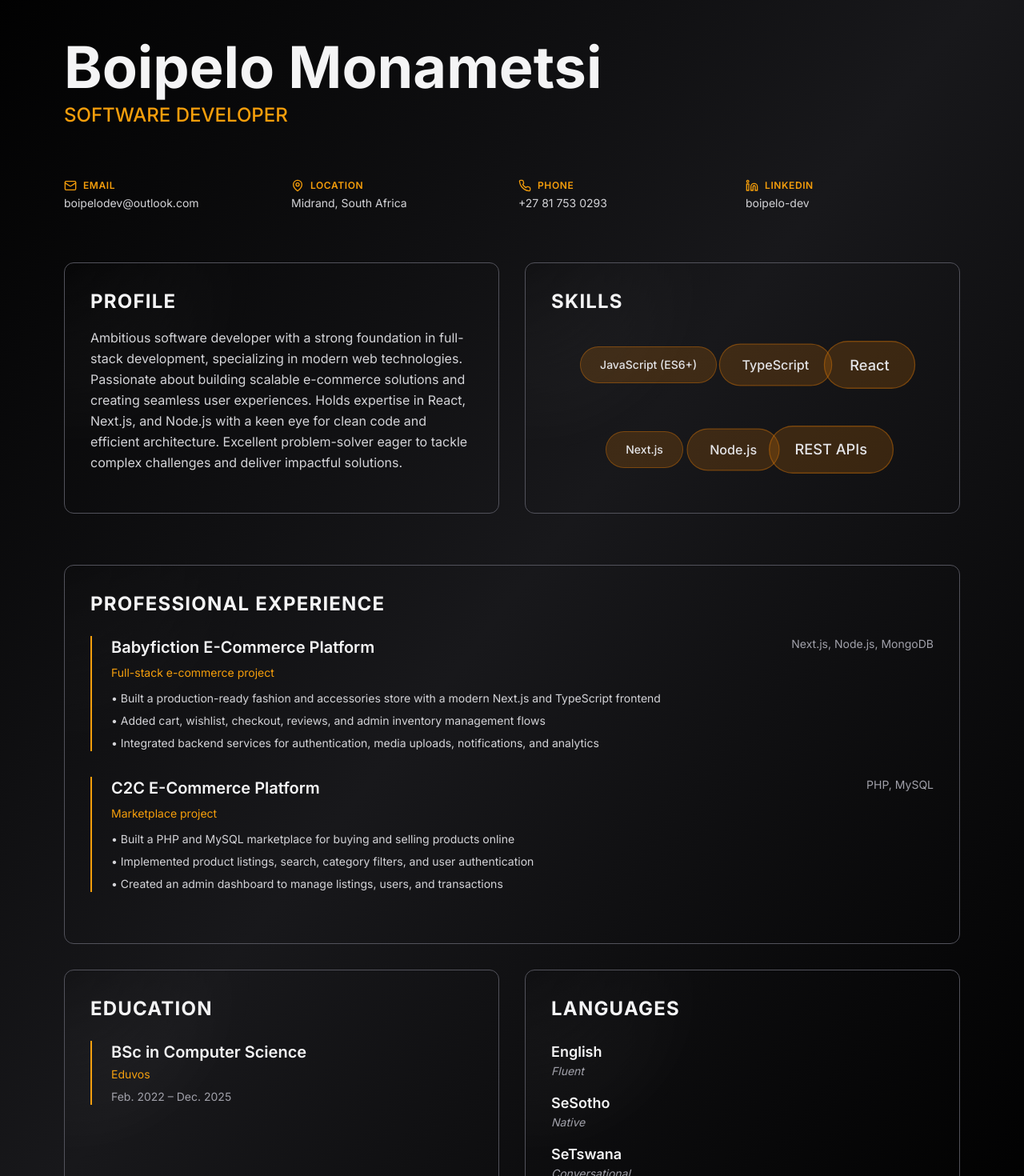
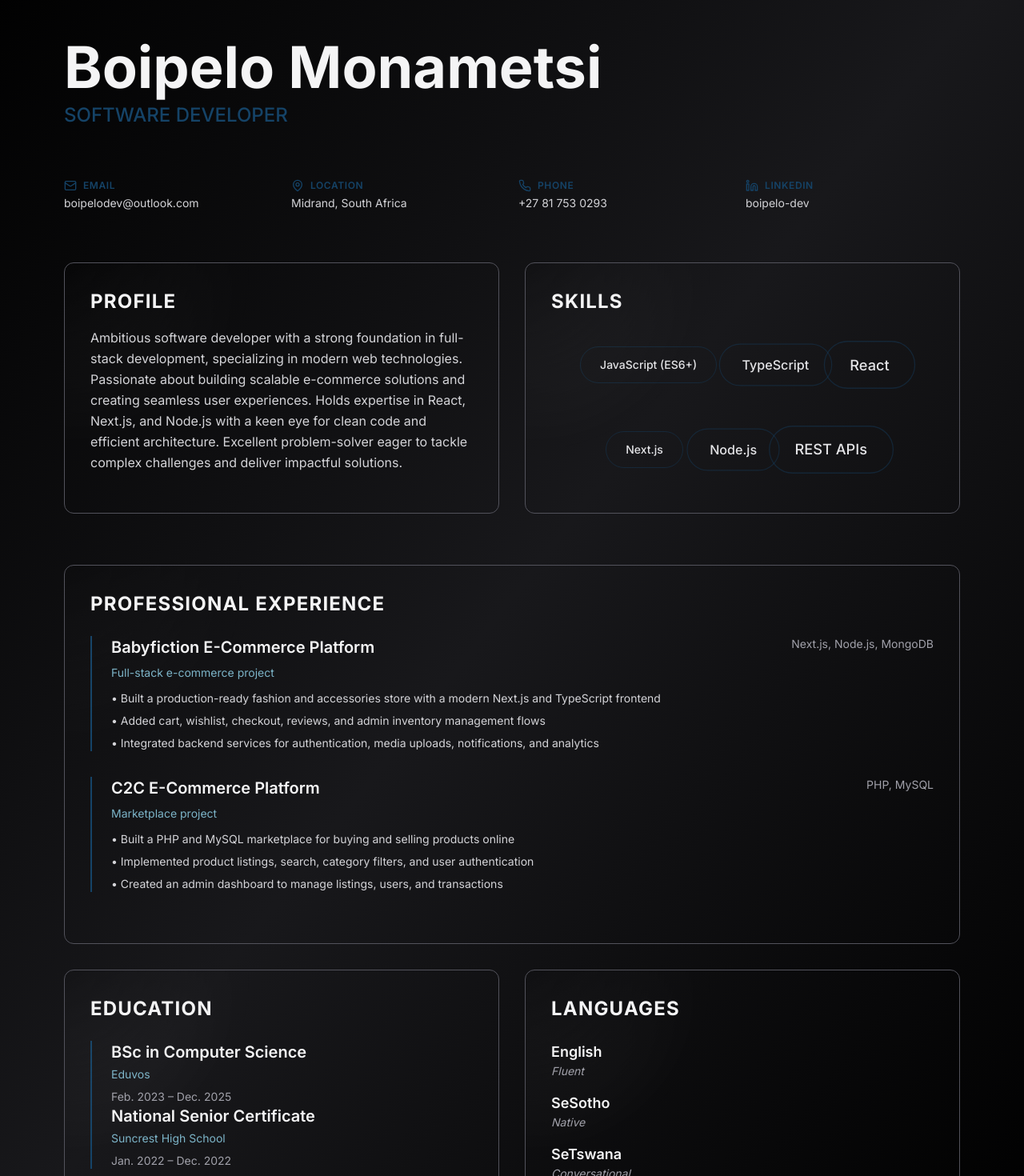
Before and after one commit to Boipelo-007/portfolio-feb-2026, a Next.js app: page /about in a window 1280 px wide. Shown: the part 80-1550 px from the top of the page at 80% size. Built offline with nearby package versions, Linux system fonts and the light colour scheme; no server answers; what tailwindcss-debug-screens would draw is missing.

Commit message:
modified:   app/about/page.tsx

```diff
--- a/app/about/page.tsx
+++ b/app/about/page.tsx
@@ -30,7 +30,7 @@ export default function AboutPage() {
             <h1 className="text-5xl md:text-7xl font-bold text-zinc-100 mb-2">
               Boipelo Monametsi
             </h1>
-            <p className="text-xl md:text-2xl text-amber-500 font-medium">
+            <p className="text-xl md:text-2xl text-[#154367] font-medium">
               SOFTWARE DEVELOPER
             </p>
           </div>
@@ -40,8 +40,8 @@ export default function AboutPage() {
             {contactInfo.map((info, idx) => (
               <div key={idx} className="flex flex-col">
                 <div className="flex items-center gap-2 mb-1">
-                  <span className="text-amber-500">{info.icon}</span>
-                  <span className="text-xs text-amber-500 font-semibold tracking-wider">
+                  <span className="text-[#154367]">{info.icon}</span>
+                  <span className="text-xs text-[#154367] font-semibold tracking-wider">
                     {info.label}
                   </span>
                 </div>
@@ -81,8 +81,8 @@ export default function AboutPage() {
                   {skills.map((skill, idx) => (
                     <div
                       key={idx}
-                      className="bg-amber-600/20 border border-amber-600/40 rounded-full px-6 py-3
-                                        text-zinc-200 text-sm font-medium hover:bg-amber-600/30 transition-colors duration-300"
+                      className="bg-[#5f6670]-600/40 border border-[#154367]/40 rounded-full px-6 py-3
+                                        text-zinc-200 text-sm font-medium hover:bg-[#154367]/30 transition-colors duration-300"
                       style={{
                         transform: `scale(${1 + (idx % 3) * 0.15})`,
                       }}
@@ -104,7 +104,7 @@ export default function AboutPage() {
 
               <div className="space-y-8">
                 {/* Job 1 */}
-                <div className="border-l-2 border-amber-500 pl-6">
+                <div className="border-l-2 border-[#154367] pl-6">
                   <div className="flex justify-between items-start mb-2">
                     <h3 className="text-xl font-semibold text-zinc-100">
                       Babyfiction E-Commerce Platform
@@ -113,7 +113,9 @@ export default function AboutPage() {
                       Next.js, Node.js, MongoDB
                     </span>
                   </div>
-                  <p className="text-sm text-amber-500 mb-3">Full-stack e-commerce project</p>
+                  <p className="text-sm text-[#7cb4c8] mb-3">
+                    Full-stack e-commerce project
+                  </p>
                   <ul className="space-y-2 text-zinc-300 text-sm">
                     <li>
                       • Built a production-ready fashion and accessories store
@@ -131,7 +133,7 @@ export default function AboutPage() {
                 </div>
 
                 {/* Job 2 */}
-                <div className="border-l-2 border-amber-500 pl-6">
+                <div className="border-l-2 border-[#154367] pl-6">
                   <div className="flex justify-between items-start mb-2">
                     <h3 className="text-xl font-semibold text-zinc-100">
                       C2C E-Commerce Platform
@@ -140,11 +142,13 @@ export default function AboutPage() {
                       PHP, MySQL
                     </span>
                   </div>
-                  <p className="text-sm text-amber-500 mb-3">Marketplace project</p>
+                  <p className="text-sm text-[#7cb4c8] mb-3">
+                    Marketplace project
+                  </p>
                   <ul className="space-y-2 text-zinc-300 text-sm">
                     <li>
-                      • Built a PHP and MySQL marketplace for buying and
-                      selling products online
+                      • Built a PHP and MySQL marketplace for buying and selling
+                      products online
                     </li>
                     <li>
                       • Implemented product listings, search, category filters,
@@ -168,12 +172,21 @@ export default function AboutPage() {
                 <h2 className="text-2xl font-bold text-zinc-100 mb-6 uppercase tracking-wider">
                   Education
                 </h2>
-                <div className="border-l-2 border-amber-500 pl-6">
+                <div className="border-l-2 border-[#154367] pl-6">
                   <h3 className="text-xl font-semibold text-zinc-100 mb-1">
                     BSc in Computer Science
                   </h3>
-                  <p className="text-sm text-amber-500 mb-2">Eduvos</p>
-                  <p className="text-sm text-zinc-400">Feb. 2022 – Dec. 2025</p>
+                  <p className="text-sm text-[#7cb4c8] mb-2">Eduvos</p>
+                  <p className="text-sm text-zinc-400">Feb. 2023 – Dec. 2025</p>
+                </div>
+                <div className="border-l-2 border-[#154367] pl-6">
+                  <h3 className="text-xl font-semibold text-zinc-100 mb-1">
+                    National Senior Certificate
+                  </h3>
+                  <p className="text-sm text-[#7cb4c8] mb-2">
+                    Suncrest High School
+                  </p>
+                  <p className="text-sm text-zinc-400">Jan. 2022 – Dec. 2022</p>
                 </div>
               </div>
             </Card>
@@ -201,7 +214,9 @@ export default function AboutPage() {
                     <h3 className="text-lg font-semibold text-zinc-100">
                       SeTswana
                     </h3>
-                            <p className="text-sm text-zinc-400 italic">Conversational</p>
+                    <p className="text-sm text-zinc-400 italic">
+                      Conversational
+                    </p>
                   </div>
                 </div>
               </div>
```
Also changed, not shown: content/cv.txt (added). Lines whose indentation alone changed are shown as unchanged.
